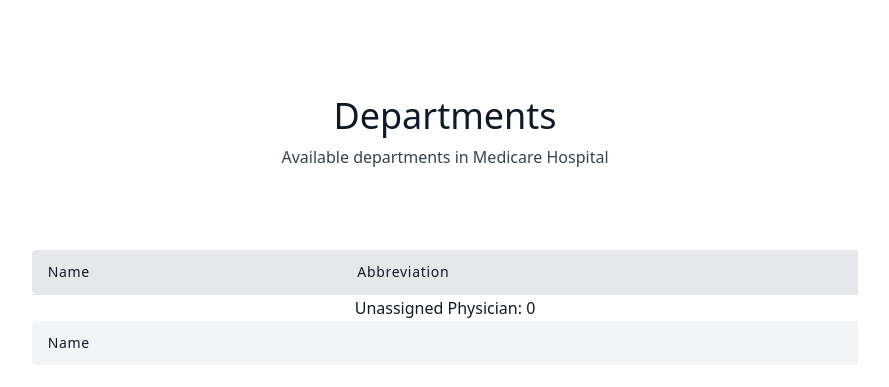
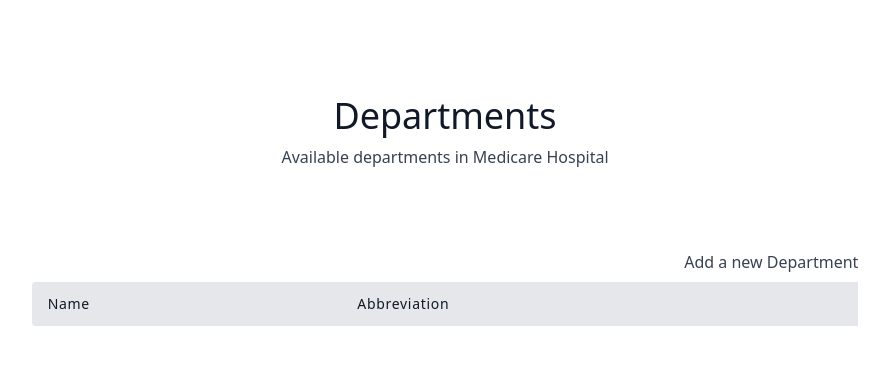
Before and after one commit to Suong-Tran/django-hospital, a Django app: page /physicians/departments/ in a window 1280 px wide. Shown: the part 72-459 px from the top of the page, without its empty margins (195-1084 px from the left). Run offline with Django 4.2, Linux system fonts and the light colour scheme; the visitor is signed in with stand-in values (Sample User, id 1); data that the repository does not hold is empty; some libraries are stand-ins or nearby versions.

Commit message:
added ability to alter department

```diff
--- a/hospitalcrm/settings.py
+++ b/hospitalcrm/settings.py
@@ -140,6 +140,8 @@ LOGIN_REDIRECT_URL = "/patients"
 
 LOGIN_URL = "/login"
 
+LOGOUT_REDIRECT_URL = "/"
+
 CRISPY_TEMPLATE_PACK = 'tailwind'
 
 CRISPY_ALLOWED_TEMPLATE_PACKS = "tailwind"
--- a/patients/models.py
+++ b/patients/models.py
@@ -46,7 +46,7 @@ class Physician(models.Model):
     date_added = models.DateTimeField(auto_now_add=True)
 
     def __str__(self):
-        return self.user.username
+        return f"{self.user.first_name} {self.user.last_name}"
 
 class Department(models.Model):
     name = models.CharField(max_length=50)
--- a/physicians/templates/physicians/department_list.html
+++ b/physicians/templates/physicians/department_list.html
@@ -9,42 +9,32 @@
             <p class="lg:w-2/3 mx-auto leading-relaxed text-base">
                 Available departments in Medicare Hospital
             </p>
+
         </div>
+
         <div class="lg:w-2/3 w-full mx-auto overflow-auto">
+            <div class="text-right pb-2">
+                <a href="{% url 'physicians:department-create' %}" class="hover:text-blue-500">Add a new Department</a>
+            </div>
+
             <table class="table-auto w-full text-left whitespace-no-wrap">
                 <thead>
                     <tr>
-              <th class="px-4 py-3 title-font tracking-wider font-medium text-gray-900 text-sm bg-gray-200 rounded-tl rounded-bl">Name</th>
-              <th class="px-4 py-3 title-font tracking-wider font-medium text-gray-900 text-sm bg-gray-200">Abbreviation</th>
+                        <th
+                            class="px-4 py-3 title-font tracking-wider font-medium text-gray-900 text-sm bg-gray-200 rounded-tl rounded-bl">
+                            Name</th>
+                        <th class="px-4 py-3 title-font tracking-wider font-medium text-gray-900 text-sm bg-gray-200">
+                            Abbreviation</th>
                     </tr>
                 </thead>
                 <tbody>
                     {% for department in departments %}
                     <tr>
                         <td class="px-4 py-3">
-                      <a class="hover:text-blue-500" href="{% url 'physicians:department-detail' department.pk %}">{{ department.name }}</a>
+                            <a class="hover:text-blue-500"
+                                href="{% url 'physicians:department-detail' department.pk %}">{{ department.name }}</a>
                         </td>
                         <td class="px-4 py-3">{{department.abbreviation}}</td>
-                </tr>
-            {% endfor %}
-          </tbody>
-        </table>
-        <hr />
-        <div>
-            <h2 class="text-center mx-auto leading-relaxed text-base font-medium text-gray-900">Unassigned Physician: {{unassigned_physicians_count }}</h2>
-        </div>
-        <table class="table-auto w-full text-left whitespace-no-wrap">
-            <thead>
-                <tr>
-                    <th
-                        class="px-4 py-3 title-font tracking-wider font-medium text-gray-900 text-sm bg-gray-100 rounded-tl rounded-bl">
-                        Name</th>
-                </tr>
-            </thead>
-            <tbody>
-                {% for physician in unassigned_physicians %}
-                    <tr>
-                        <td class="px-4 py-3" ><a href="{% url 'physicians:physician-detail' physician.pk %}">{{physician.user.first_name}} {{physician.user.last_name}}</a></td>
                     </tr>
                     {% endfor %}
                 </tbody>
--- a/physicians/urls.py
+++ b/physicians/urls.py
@@ -3,7 +3,7 @@ from django.urls import path
 from patients.models import Department
 from physicians.forms import PhysicianDepartmentUpdateForm
 from .views import (
-    DepartmentDetailView, DepartmentListView, DepartmentUpdateView, PhysicianCreateView, PhysicianDeleteView, PhysicianDetailView,
+    DepartmentCreateView, DepartmentDeleteView, DepartmentDetailView, DepartmentListView, DepartmentUpdateView, PhysicianCreateView, PhysicianDeleteView, PhysicianDepartmentUpdateView, PhysicianDetailView,
      PhysicianListView, PhysicianUpdateView
 )
 
@@ -17,5 +17,8 @@ urlpatterns = [
     path('<int:pk>/delete/', PhysicianDeleteView.as_view(), name="physician-delete"),
     path("departments/",DepartmentListView.as_view(), name="department-list"),
     path("departments/<int:pk>/",DepartmentDetailView.as_view(),name="department-detail"),
-    path('<int:pk>/update-department/',DepartmentUpdateView.as_view(),name="physician-department-update")
+    path('departments/<int:pk>/update/', DepartmentUpdateView.as_view(), name='department-update'),
+    path('departments/<int:pk>/delete/', DepartmentDeleteView.as_view(), name='department-delete'),
+    path('create-department/', DepartmentCreateView.as_view(), name='department-create'),
+    path('<int:pk>/update-department/',PhysicianDepartmentUpdateView.as_view(),name="physician-department-update")
 ]
--- a/physicians/views.py
+++ b/physicians/views.py
@@ -7,7 +7,7 @@ from django.shortcuts import render, reverse
 from django.views import generic
 from django.contrib.auth.mixins import LoginRequiredMixin
 from patients.models import Department, Physician
-from .forms import PhysicianDepartmentUpdateForm, PhysicianModelForm
+from .forms import DepartmentModelForm, PhysicianDepartmentUpdateForm, PhysicianModelForm
 from .mixins import TeamleadRequiredMixin
 from django.core.mail import send_mail
 
@@ -136,7 +136,7 @@ class DepartmentDetailView(LoginRequiredMixin, generic.DeleteView):
 
         return queryset
 
-class DepartmentUpdateView(LoginRequiredMixin, generic.UpdateView):
+class PhysicianDepartmentUpdateView(TeamleadRequiredMixin, generic.UpdateView):
     template_name = "physicians/physician_department_update.html"
     form_class = PhysicianDepartmentUpdateForm
 
@@ -151,3 +151,57 @@ class DepartmentUpdateView(LoginRequiredMixin, generic.UpdateView):
 
     def get_success_url(self):
         return reverse("physicians:physician-detail", kwargs={"pk":self.get_object().id})
+
+class DepartmentCreateView(TeamleadRequiredMixin, generic.CreateView):
+    template_name = "physicians/department_create.html"
+    form_class = DepartmentModelForm
+
+    def get_success_url(self):
+        return reverse("physicians:department-list")
+
+    def form_valid(self, form):
+        department = form.save(commit=False)
+        department.team_lead = self.request.user.userprofile
+        department.save()
+        return super(DepartmentCreateView, self).form_valid(form)
+
+
+class DepartmentUpdateView(TeamleadRequiredMixin, generic.UpdateView):
+    template_name = "physicians/department_update.html"
+    form_class = DepartmentModelForm
+
+    def get_success_url(self):
+        return reverse("physicians:department-list")
+
+    def get_queryset(self):
+        user = self.request.user
+        # initial queryset of leads for the entire organisation
+        if user.is_teamlead:
+            queryset = Department.objects.filter(
+                team_lead=user.userprofile
+            )
+        else:
+            queryset = Department.objects.filter(
+                team_lead=user.team
+            )
+        return queryset
+
+
+class DepartmentDeleteView(TeamleadRequiredMixin, generic.DeleteView):
+    template_name = "physicians/department_delete.html"
+
+    def get_success_url(self):
+        return reverse("physicians:department-list")
+
+    def get_queryset(self):
+        user = self.request.user
+        # initial queryset of leads for the entire organisation
+        if user.is_teamlead:
+            queryset = Department.objects.filter(
+                team_lead=user.userprofile
+            )
+        else:
+            queryset = Department.objects.filter(
+                team_lead=user.team
+            )
+        return queryset
--- /dev/null
+++ b/templates/registration/logout.html
@@ -0,0 +1 @@
+hello world
```
Also changed, not shown: physicians/forms.py (+10 -1 lines), physicians/templates/physicians/department_create.html (added, +20 -0 lines), physicians/templates/physicians/department_delete.html (added, +20 -0 lines), physicians/templates/physicians/department_detail.html (+26 -0 lines), physicians/templates/physicians/department_update.html (added, +20 -0 lines), README.md. Lines whose indentation alone changed are shown as unchanged.
